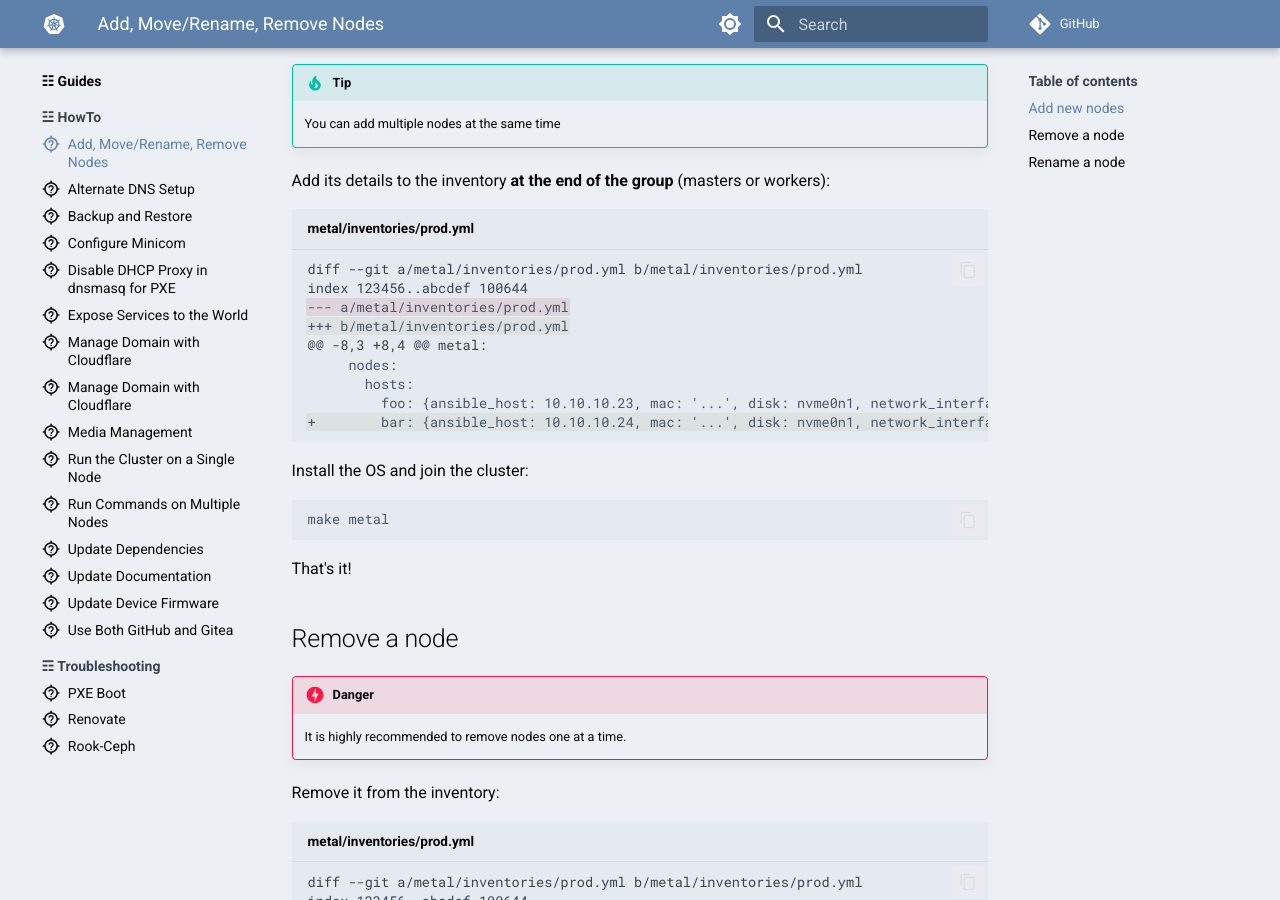
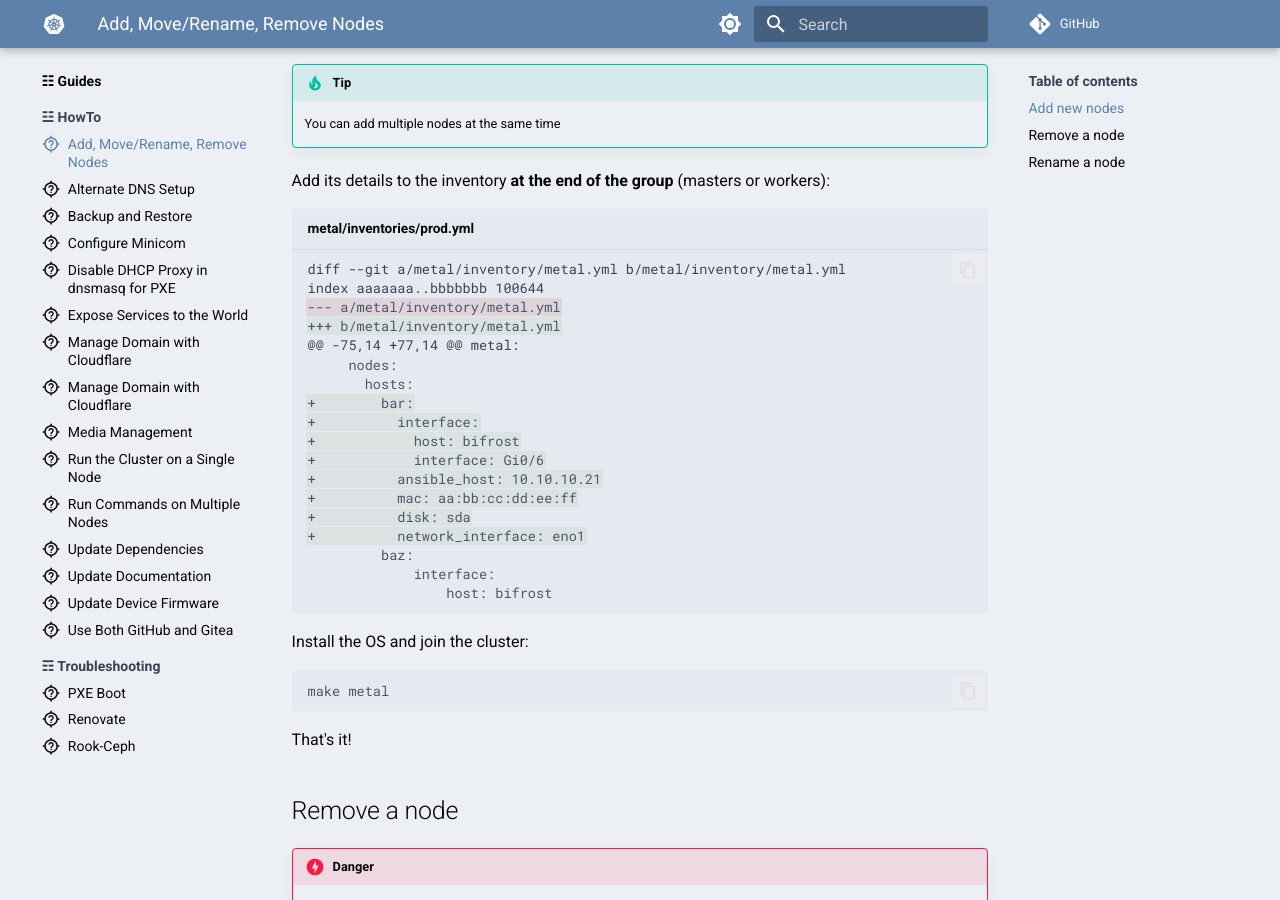
Before and after one commit to serpro69/ktchn8s, an MkDocs documentation site: the page built from docs/guides/how_to_add_or_remove_nodes.md, in a window 1280 px wide and 900 px high, scrolled down 326 px. Built offline with MkDocs 1.6.1 and Material for MkDocs 9.7.7, drawn with Linux system fonts in a browser that asks for light colours; comment, search, counter and statistics services are not loaded; the version menu is left out.

Commit message:
Add new node to the cluster

````diff
--- a/docs/guides/how_to_add_or_remove_nodes.md
+++ b/docs/guides/how_to_add_or_remove_nodes.md
@@ -15,15 +15,24 @@ title: Add, Move/Rename, Remove Nodes
 Add its details to the inventory **at the end of the group** (masters or workers):
 
 ```diff title="metal/inventories/prod.yml"
-diff --git a/metal/inventories/prod.yml b/metal/inventories/prod.yml
-index 123456..abcdef 100644
---- a/metal/inventories/prod.yml
-+++ b/metal/inventories/prod.yml
-@@ -8,3 +8,4 @@ metal:
+diff --git a/metal/inventory/metal.yml b/metal/inventory/metal.yml
+index aaaaaaa..bbbbbbb 100644
+--- a/metal/inventory/metal.yml
++++ b/metal/inventory/metal.yml
+@@ -75,14 +77,14 @@ metal:
      nodes:
        hosts:
-         foo: {ansible_host: 10.10.10.23, mac: '...', disk: nvme0n1, network_interface: eno1}
-+        bar: {ansible_host: 10.10.10.24, mac: '...', disk: nvme0n1, network_interface: eno1}
++        bar:
++          interface:
++            host: bifrost
++            interface: Gi0/6
++          ansible_host: 10.10.10.21
++          mac: aa:bb:cc:dd:ee:ff
++          disk: sda
++          network_interface: eno1
+         baz:
+             interface:
+                 host: bifrost
 ```
 
 Install the OS and join the cluster:
````
Also changed, not shown: README.md (+4 -0 lines), 1 other file.
